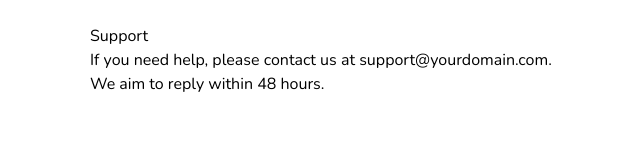
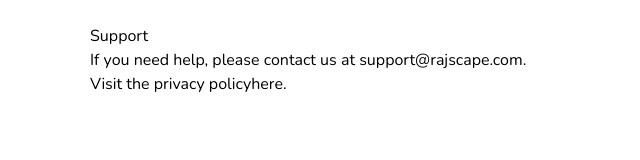
Before and after one commit to CoolPerson879/ap-world-website, a Next.js app: page /support in a window 1280 px wide. Shown: the top 160 px of the page, without its empty margins (174-814 px from the left). Built offline with nearby package versions, Linux system fonts and the light colour scheme.

Commit message:
Edit support page

```diff
--- a/app/support/page.tsx
+++ b/app/support/page.tsx
@@ -7,9 +7,13 @@ export default function SupportPage() {
       <p>
         If you need help, please contact us at
         {" "}
-        <a href="mailto:support@yourdomain.com">support@yourdomain.com</a>.
+        <a href="mailto:support@rajscape.com">support@rajscape.com</a>.
       </p>
-      <p>We aim to reply within 48 hours.</p>
+      <p>
+        Visit the privacy policy
+
+        <a href="https://apworld.rajscape.com/privacy-policy.html">here</a>.
+      </p>
     </main>
   );
 }
```
